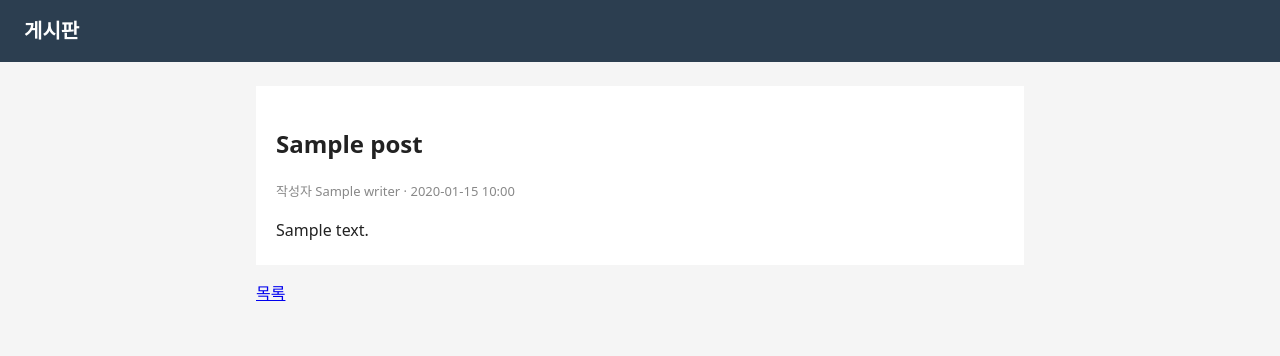
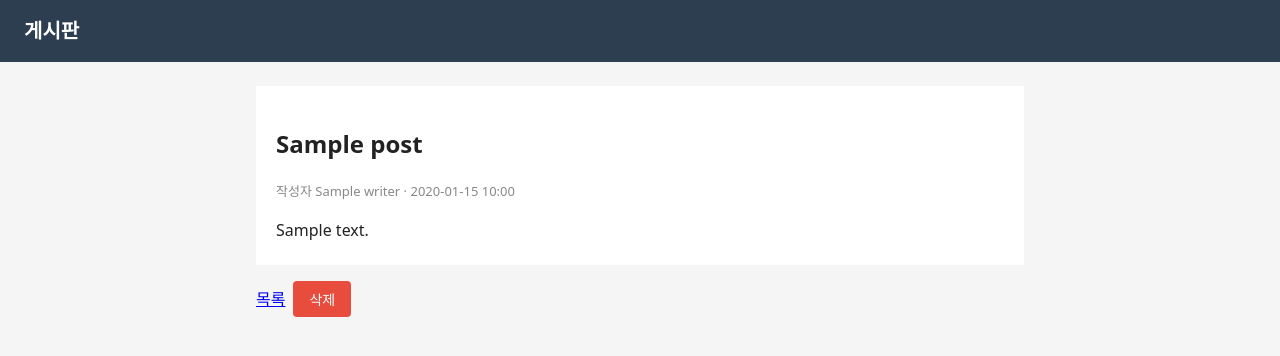
Before and after one commit to wogusckrgo11-spec/secure-cloud-board, a Flask app: template board/templates/detail.html in a window 1280 px wide. Shown: the top 356 px of the page. Run offline with Flask 3, Linux system fonts and the light colour scheme; the template is opened without the code that fills it: most values are stand-ins (such as "Sample title", 1, 10 or a date in 2020); parts of the project's set-up code (start-up, migrations or seed data) failed here and were passed over.

Commit message:
게시글 삭제 기능 추가
- POST /posts/<id>/delete 라우트 추가 (인증 없음, 파라미터 바인딩 DELETE)
- 상세 페이지에 확인 대화 후 삭제하는 버튼 추가
- 앱 DB 계정 권한에 DELETE 추가 (UPDATE 는 미부여 유지)
- 삭제 시나리오 테스트 3건 추가 (총 46 PASS)
- README 라우트/권한/테스트 표 및 운영 DB GRANT 안내 갱신

Co-Authored-By: Claude Sonnet 5 <noreply@anthropic.com>
Claude-Session: https://claude.ai/code/session_0155LtWx3igHizSshdE86WBk

```diff
--- a/board/app.py
+++ b/board/app.py
@@ -5,6 +5,7 @@
   GET  /write       작성 폼
   POST /write       작성 처리 (검증 후 INSERT)
   GET  /posts/<id>  상세 보기
+  POST /posts/<id>/delete  삭제 처리 (인증 없음 - 누구나 삭제)
 
 Gunicorn 진입점: gunicorn "app:app"
 """
@@ -113,6 +114,21 @@ def create_app():
       abort(404)
     return render_template("detail.html", post=post)
 
+  @app.post("/posts/<int:post_id>/delete")
+  def delete(post_id):
+    # 인증 없는 익명 게시판 - 누구나 삭제 가능 (정책상 확정)
+    conn = db.get_db()
+    with conn.cursor() as cur:
+      # 존재 여부 확인 (detail() 과 동일한 패턴)
+      cur.execute("SELECT id FROM posts WHERE id = %s", (post_id,))
+      if cur.fetchone() is None:
+        abort(404)
+      cur.execute("DELETE FROM posts WHERE id = %s", (post_id,))
+    conn.commit()
+
+    flash("게시글을 삭제했습니다.", "info")
+    return redirect(url_for("index"))
+
   return app
 
 
--- a/board/static/style.css
+++ b/board/static/style.css
@@ -95,6 +95,11 @@ table.post-list {
 }
 
 .actions { display: flex; gap: 8px; align-items: center; margin-top: 16px; }
+.actions form { margin: 0; }
+
+/* 삭제 등 되돌릴 수 없는 동작용 버튼 */
+button.btn-danger { background: #e74c3c; }
+button.btn-danger:hover { background: #c0392b; }
 
 .post-detail { background: #fff; padding: 20px; }
 .post-detail .meta { color: #888; font-size: 13px; }
--- a/board/templates/detail.html
+++ b/board/templates/detail.html
@@ -13,5 +13,10 @@
 
 <div class="actions">
   <a href="{{ url_for('index') }}">목록</a>
+  {# 인증 없는 익명 게시판 - 누구나 삭제 가능. 확인 대화만 거친다. #}
+  <form method="post" action="{{ url_for('delete', post_id=post.id) }}"
+        onsubmit="return confirm('이 게시글을 삭제할까요? 되돌릴 수 없습니다.');">
+    <button type="submit" class="btn-danger">삭제</button>
+  </form>
 </div>
 {% endblock %}
```
Also changed, not shown: board/schema.sql (+5 -2 lines), board/tests/test_endpoints.py (+21 -0 lines), board/README.md.
